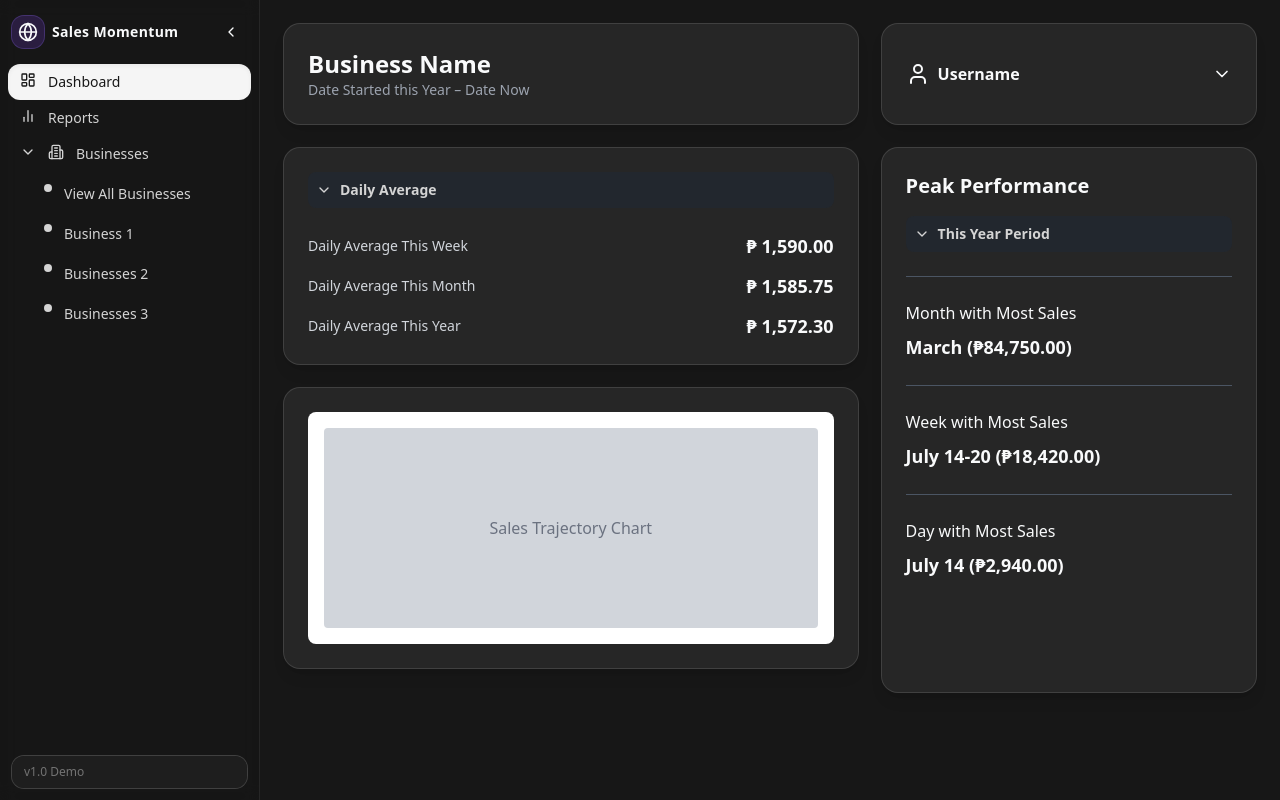
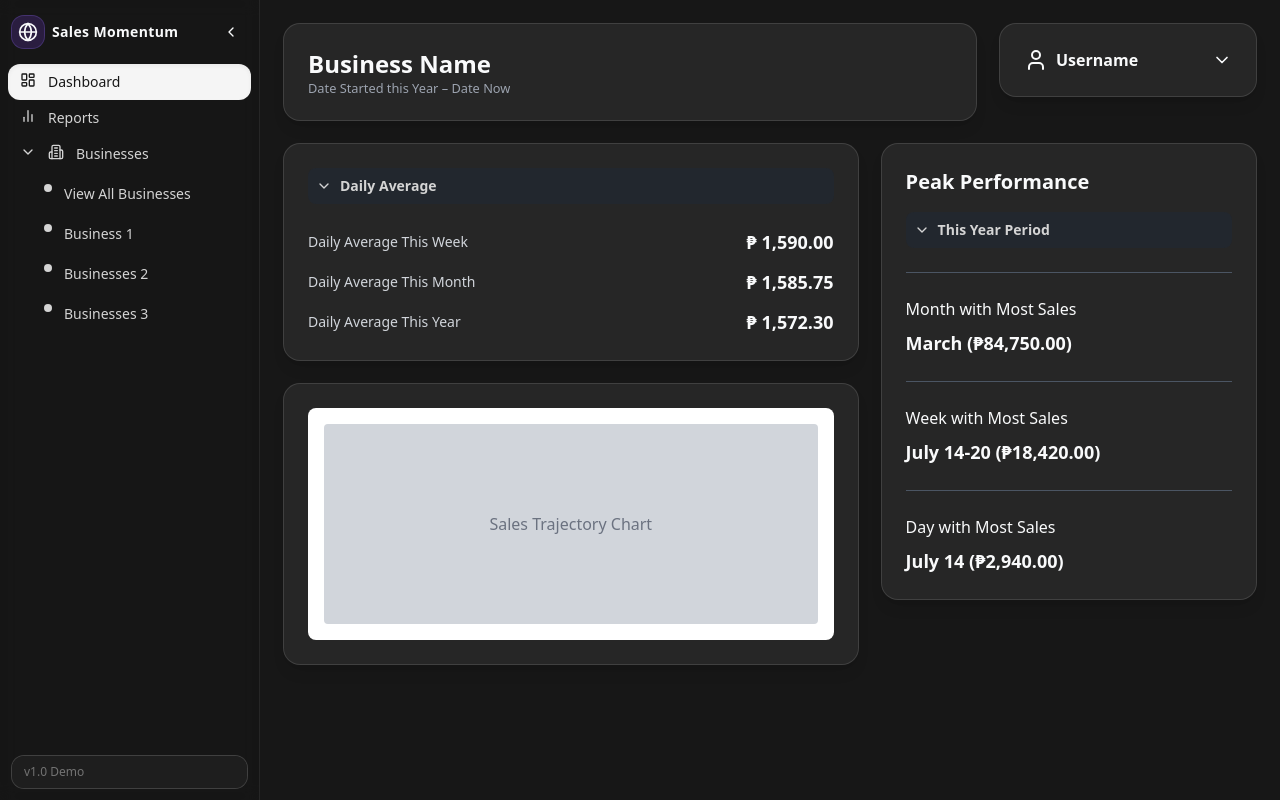
Before and after one commit to SeanCodess/SalesMomentum, a React (Vite) app in the folder frontend/sales-momentum-app/: page / in a window 1280 px wide. Built offline with nearby package versions, Linux system fonts and the light colour scheme.

Commit message:
fix(dashboard): prevent card layout from breaking on small screens

```diff
--- a/frontend/sales-momentum-app/src/components/Dashboard.tsx
+++ b/frontend/sales-momentum-app/src/components/Dashboard.tsx
@@ -4,13 +4,19 @@ import { useState } from "react";
 import Dropdown from "./Dropdown";
 
 const BusinessInfoCard = () => (
-  <DashboardCard className="col-span-3">
+  <DashboardCard className="flex-1 min-w-56">
     <div className="flex flex-col">
-      <h2 className="text-2xl font-bold">Business Name</h2>
-      <p className="text-sm text-gray-400">Date Started this Year – Date Now</p>
+      {/* MODIFIED: Font sizes now change at different screen breakpoints */}
+      <h2 className="font-bold truncate text-lg md:text-xl lg:text-2xl">
+        Business Name
+      </h2>
+      <p className="text-gray-400 truncate text-xs md:text-[0.8rem]">
+        Date Started this Year – Date Now
+      </p>
     </div>
   </DashboardCard>
 );
+
 const averageData = {
   Daily: [
     { label: "Daily Average This Week", value: "1,590.00" },
@@ -57,7 +63,7 @@ const PEAK_PERFORMANCE_OPTIONS = [
 type PeakPerformancePeriod = (typeof PEAK_PERFORMANCE_OPTIONS)[number];
 
 const UserProfileCard = () => (
-  <DashboardCard className="col-span-2">
+  <DashboardCard className="w-64">
     <div className="flex items-center justify-between w-full">
       <div className="flex items-center gap-2">
         <User className="w-6 h-6" />
@@ -72,7 +78,8 @@ const AverageIncomeCard = () => {
   const [selectedAverage, setSelectedAverage] = useState<AverageType>("Daily");
 
   return (
-    <DashboardCard className="col-span-2 flex-col items-start gap-4">
+    // MODIFIED: Added min-w-[350px] to prevent the card from shrinking too much
+    <DashboardCard className="col-span-2 flex-col items-start gap-4 min-w-[350px]">
       <Dropdown
         options={AVERAGE_OPTIONS}
         selectedValue={selectedAverage}
@@ -100,7 +107,8 @@ const PeakPerformanceCard = () => {
   const data = peakPerformanceData[period];
 
   return (
-    <DashboardCard className="col-span-2 row-span-2 flex-col items-start gap-4">
+    // MODIFIED: Added min-w-[350px] to prevent the card from shrinking too much
+    <DashboardCard className="col-span-2 row-span-2 flex-col items-start gap-4 min-w-[350px]">
       <h3 className="text-xl font-bold">Peak Performance</h3>
       <Dropdown
         options={PEAK_PERFORMANCE_OPTIONS}
@@ -170,7 +178,8 @@ const PeakPerformanceCard = () => {
 };
 
 const SalesChartCard = () => (
-  <DashboardCard className="lg:col-span-2 lg:row-span-2 col-span-full">
+  // MODIFIED: Added min-w-[350px] to prevent the card from shrinking too much
+  <DashboardCard className="lg:col-span-2 lg:row-span-2 col-span-full min-w-[350px]">
     <div className="w-full h-full bg-white rounded-lg p-4">
       {/* Placeholder for the chart image/component */}
       <div className="w-full h-full bg-gray-300 rounded flex items-center justify-center min-h-[200px]">
@@ -182,14 +191,22 @@ const SalesChartCard = () => (
 
 export const Dashboard = () => {
   return (
-    <div className="grid grid-cols-1 lg:grid-cols-5 gap-6">
-      <BusinessInfoCard />
-      <UserProfileCard />
-      <div className="lg:col-span-3 flex flex-col gap-6 col-span-full">
-        <AverageIncomeCard />
-        <SalesChartCard />
+    <div className="flex flex-col gap-6">
+      <div className="flex justify-between items-start gap-6">
+        <BusinessInfoCard />
+        <UserProfileCard />
       </div>
-      <PeakPerformanceCard />
+      <div className="grid grid-cols-1 lg:grid-cols-5 gap-6">
+        <div className="lg:col-span-3">
+          <div className="grid grid-cols-1 lg:grid-cols-2 gap-6">
+            <AverageIncomeCard />
+            <SalesChartCard />
+          </div>
+        </div>
+        <div className="lg:col-span-2">
+          <PeakPerformanceCard />
+        </div>
+      </div>
     </div>
   );
 };
```
